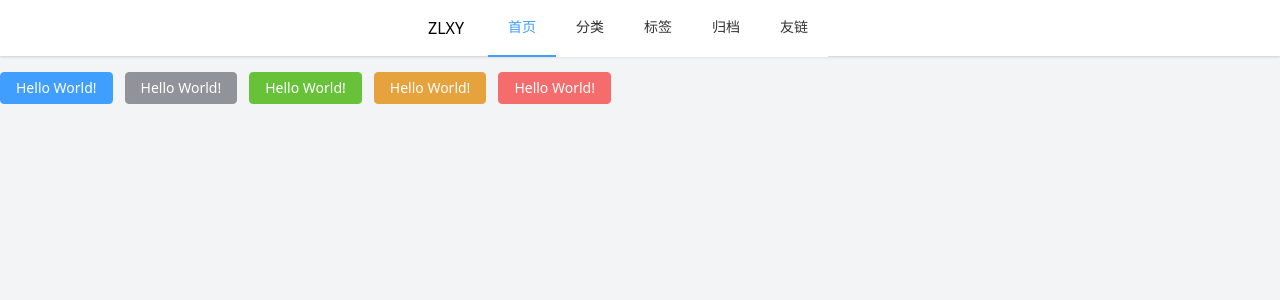
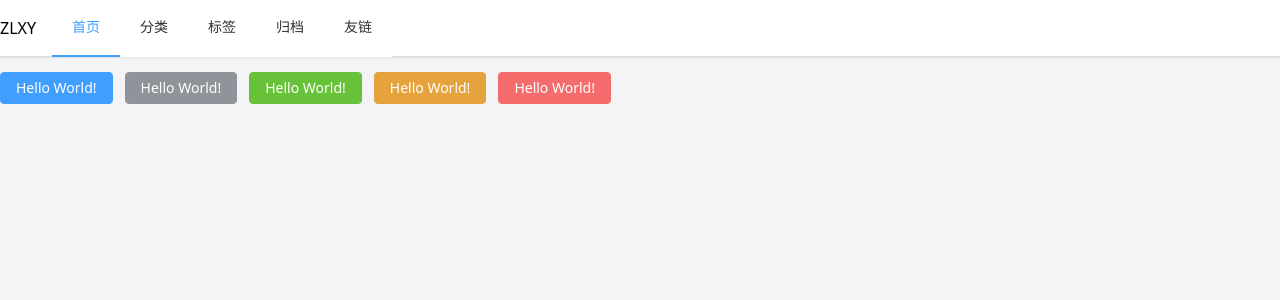
Before and after one commit to zhzl0923/vue-icarus, a Vue app: page / in a window 1280 px wide. Shown: the top 300 px of the page. Built offline with nearby package versions, Linux system fonts and the light colour scheme.

Commit message:
style update

```diff
--- a/src/layouts/components/Header/index.vue
+++ b/src/layouts/components/Header/index.vue
@@ -1,5 +1,6 @@
 <template>
   <div class="header">
+    <div class="container">
       <avatar></avatar>
       <el-menu
         :default-active="route.path"
@@ -11,6 +12,7 @@
         <menu-item :menus="menus"></menu-item>
       </el-menu>
       <search></search>
+    </div>
   </div>
 </template>
 
--- a/src/styles/layout/header.css
+++ b/src/styles/layout/header.css
@@ -2,5 +2,13 @@
   @apply flex justify-center items-center;
   @apply h-14 bg-white shadow;
   @apply sticky;
-  @apply space-x-6;
 }
+
+.header > .container {
+  @apply flex  items-center;
+  @apply 2xl:max-w-6xl;
+}
+
+.header-logo {
+  @apply mr-4;
+}
--- a/tailwind.config.js
+++ b/tailwind.config.js
@@ -2,7 +2,8 @@ module.exports = {
   purge: ['./index.html', './src/**/*.{vue,js,ts,jsx,tsx}'],
   darkMode: false, // or 'media' or 'class'
   theme: {
-    extend: {},
+    extend: {
+    },
   },
   variants: {
     extend: {},
```
Lines whose indentation alone changed are shown as unchanged.
